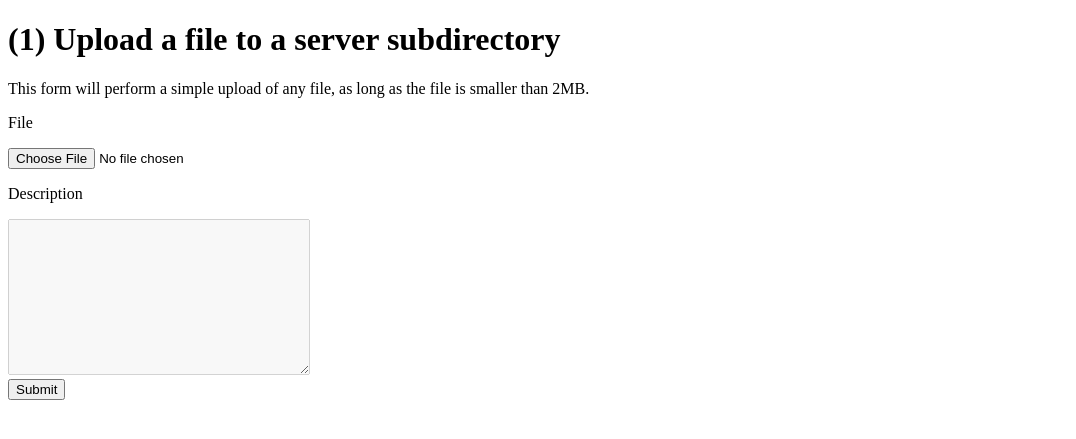
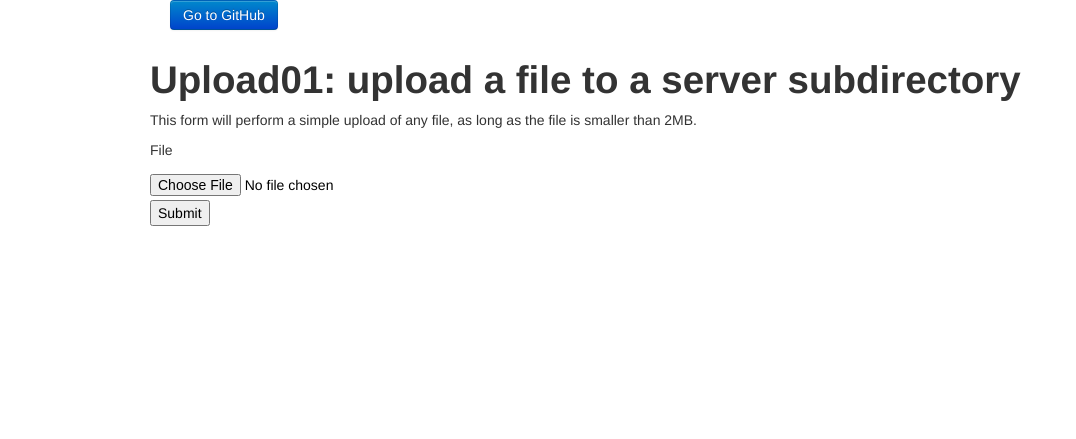
Before and after one commit to blspence/cis355, a PHP site: page /scripts/upload01/upload01.html in a window 1280 px wide. Shown: the top 439 px of the page, without its empty margins (0-1076 px from the left). Run offline with PHP 8.4, Linux system fonts and the light colour scheme.

Commit message:
upload01 works

```diff
--- a/prog03/upload01/upload01.html
+++ b/prog03/upload01/upload01.html
@@ -1,38 +1,76 @@
+<!--************************************************************************
+    * AUTHOR     : Brionna Spencer
+    * ASSIGNMENT : cis355 Prog03 - Simple PHP file upload, without MySQL.
+    * URL        : http://localhost/scripts/cis355/prog03/upload01/upload01.html
+    * SOURCE     : http://www.lionblogger.com/how-to-upload-file-to-server-using-php-save-the-path-in-mysql/
+    ************************************************************************ -->
+
 <!DOCTYPE html>
-<!--            ****************************************
-File:           upload01.html
-Description:    Simple PHP file upload, without MySQL.
-                See also: upload01.php.
-Source:         Code modified from:
-                http://www.lionblogger.com/how-to-upload-file-to-server-using-php-save-the-path-in-mysql/
-                ****************************************
--->
-<html>
+<html lang="en">
 
 <head>
+    <!-- TAB-TITLE/FAVICON ************************************************* -->
     <title>Upload01</title>
-        <meta charset="UTF-8">
-        <meta name="viewport"
-              content="width=device-width, initial-scale=1.0">
+    <link rel="icon" href="../img/cardinal_logo.png" type="image/png" />
+
+    <!-- METADATA ********************************************************** -->
+    <meta charset="utf-8" />
+    <meta http-equiv="X-UA-Compatible" content="IE=edge" />
+    <meta name="author" content="Brionna Spencer" />
+    <meta name="copyright" content="Brionna Spencer" />
+    <meta name="keywords" content="web, development, server side, back end" />
+    <meta name="viewport" content="width=device-width, initial-scale=1" />
+
+    <!-- LOCAL CSS CONFIG ************************************************** -->
+    <link rel="stylesheet" type="text/css" href="../../css/cis355.css">
+
+    <!-- BOOTSTRAP CONFIG ************************************************** -->
+    <link href="../../css/bootstrap.min.css" rel="stylesheet">
+    <script src="../../js/bootstrap.min.js"></script>
 </head>
 
 <body>
+    <!-- HTML Body Container *********************************************** -->
+    <div class="container">
 
-        <h1>(1) Upload a file to a server subdirectory</h1>
-        <p>This form will perform a simple upload of any file,
-            as long as the file is smaller than 2MB. </p>
+        <!-- GitHub Button ************************************************* -->
+        <div class="btn-group" role="group">
+            <a href="https://github.com/blspence/cis355/tree/master/prog03"
+               target="_blank"
+               class="btn btn-primary"
+               role="button"
+               aria-pressed="false">
+                   Go to GitHub
+            </a>
+        </div>
+
+        <div class="row">
+            <div class=".col-md-12">
+                <br/>
+                <h1>Upload01: upload a file to a server subdirectory</h1>
+            </div>
+        </div>
+
+        <div class="row">
+            <div class=".col-md-12">
+                <p>
+                    This form will perform a simple upload of any file,
+                    as long as the file is smaller than 2MB.
+                </p>
+            </div>
+        </div>
+
+        <div class="row">
+            <div class=".col-md-12">
                 <form method="post" action="upload01.php"
                       enctype="multipart/form-data">
                     <p>File</p>
-            <input type="file"
-                name="Filename">
-            <p>Description</p>
-            <textarea rows="10" cols="35"
-                name="Description" disabled></textarea>
-            <br/>
-            <input TYPE="submit" name="upload" value="Submit"/>
+                    <input type="file" name="Filename"><br/>
+                    <input type="submit" name="upload" value="Submit"/>
                 </form>
-
+            </div>
+        </div>
+    </div> <!-- END: <div class="container"> -->
 </body>
 
 </html>
```
Also changed, not shown: prog03/upload01/functions01.php (added, +49 -0 lines), prog03/upload01/upload01.php (+31 -20 lines). Lines whose indentation alone changed are shown as unchanged.
